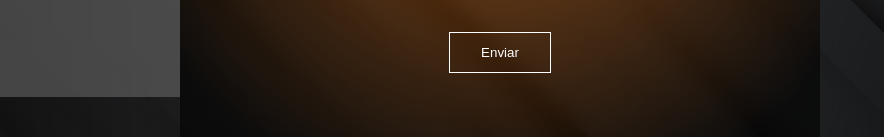
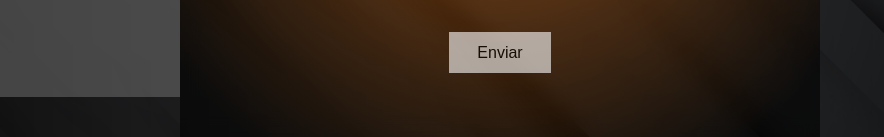
Before and after one commit to Mickel32/Syst, a plain HTML site: page Contactanos.html in a window 1280 px wide. In both pictures the pointer is over the input "Enviar". Shown: the part 663-800 px from the top of the page, 396-1280 px from the left. Drawn offline with nearby package versions, Linux system fonts and the light colour scheme; a web font is replaced by a local one.

Commit message:
finalizacion sitio web commit

```diff
--- a/css/Contactanos/bannercontactanos.css
+++ b/css/Contactanos/bannercontactanos.css
@@ -67,6 +67,7 @@
     border-bottom: 1px solid rgb(255, 255, 255);
     background: none;
     outline: 0;
+    resize: none;
 }
 
 .contacto{
@@ -140,4 +141,12 @@
     background: none;
     color: rgb(255, 255, 255);
     border: 1px solid rgb(255,255,255);
+    cursor: pointer;
+    font-size: 12pt;
 }
+
+.formulario #button:hover{
+    color: rgb(0, 0, 0);
+    background-color: rgb(255, 255, 255);
+    opacity: 0.6;
+}
```
